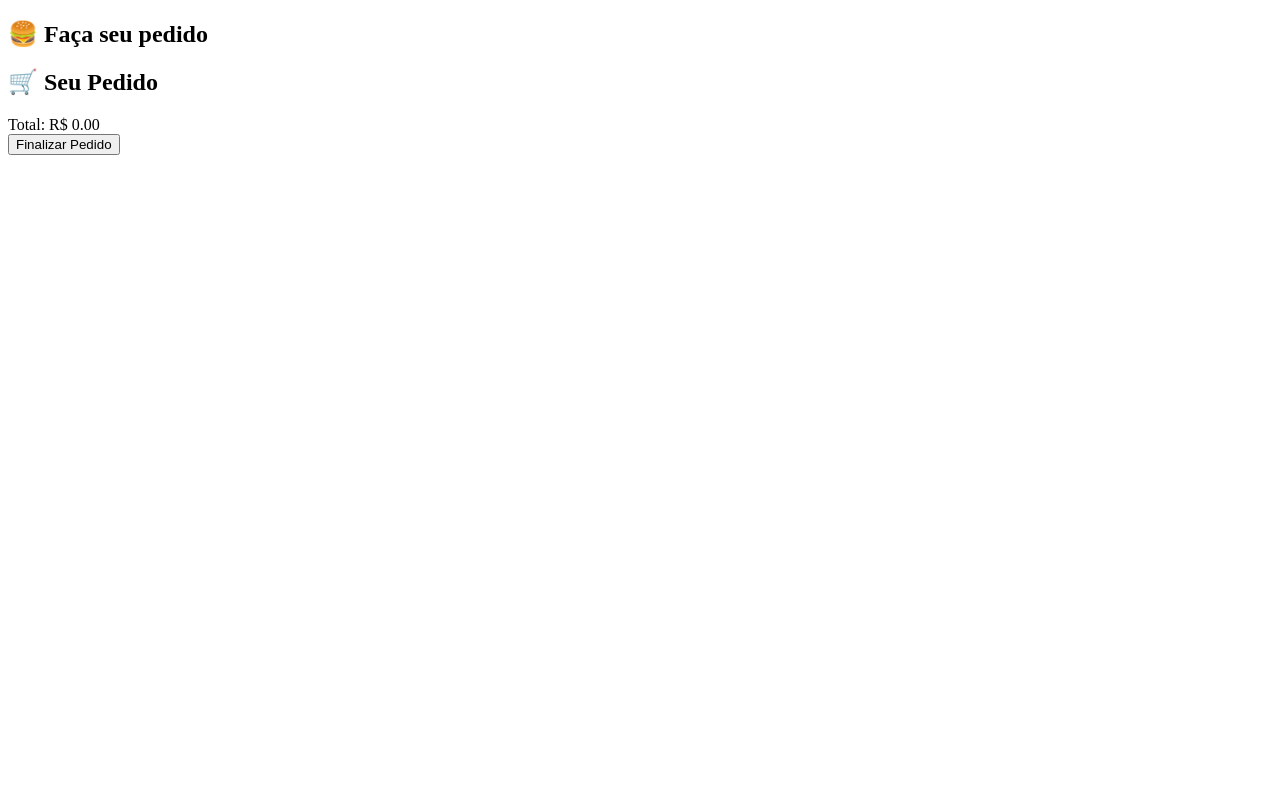
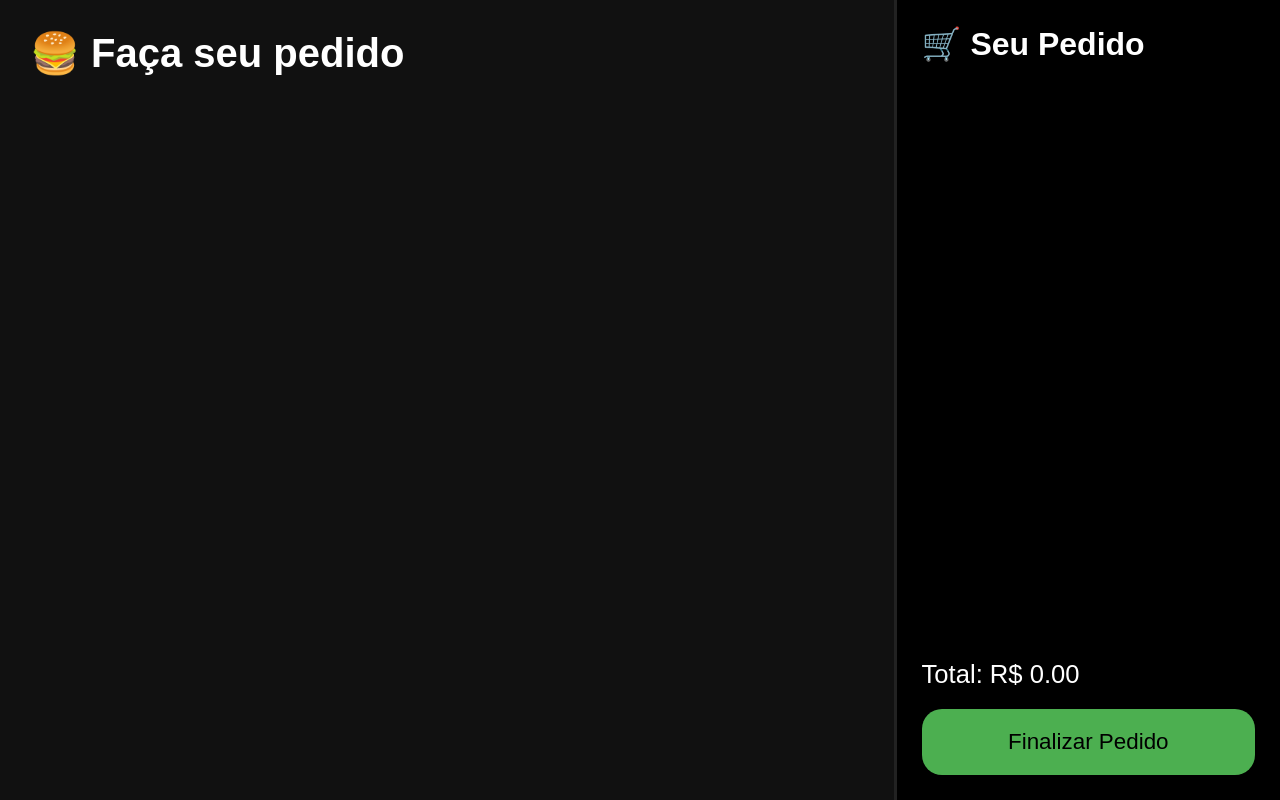
Before and after one commit to pablinzz/FastFoodLab, a plain HTML site: page frontend/totem.html in a window 1280 px wide. Drawn offline with Linux system fonts and the light colour scheme; files that its build step writes are made by us from their sources; the site is published under a folder, as on GitHub Pages, so addresses that start at the root find nothing; no server answers.

Commit message:
att_five

```diff
--- a/frontend/totem.html
+++ b/frontend/totem.html
@@ -5,7 +5,7 @@
     <title>Totem de Pedidos</title>
     <meta name="viewport" content="width=device-width, initial-scale=1.0">
 
-    <link rel="stylesheet" href="/static/style.css">
+    <link rel="stylesheet" href="./style.css">
 </head>
 <body>
 
```
